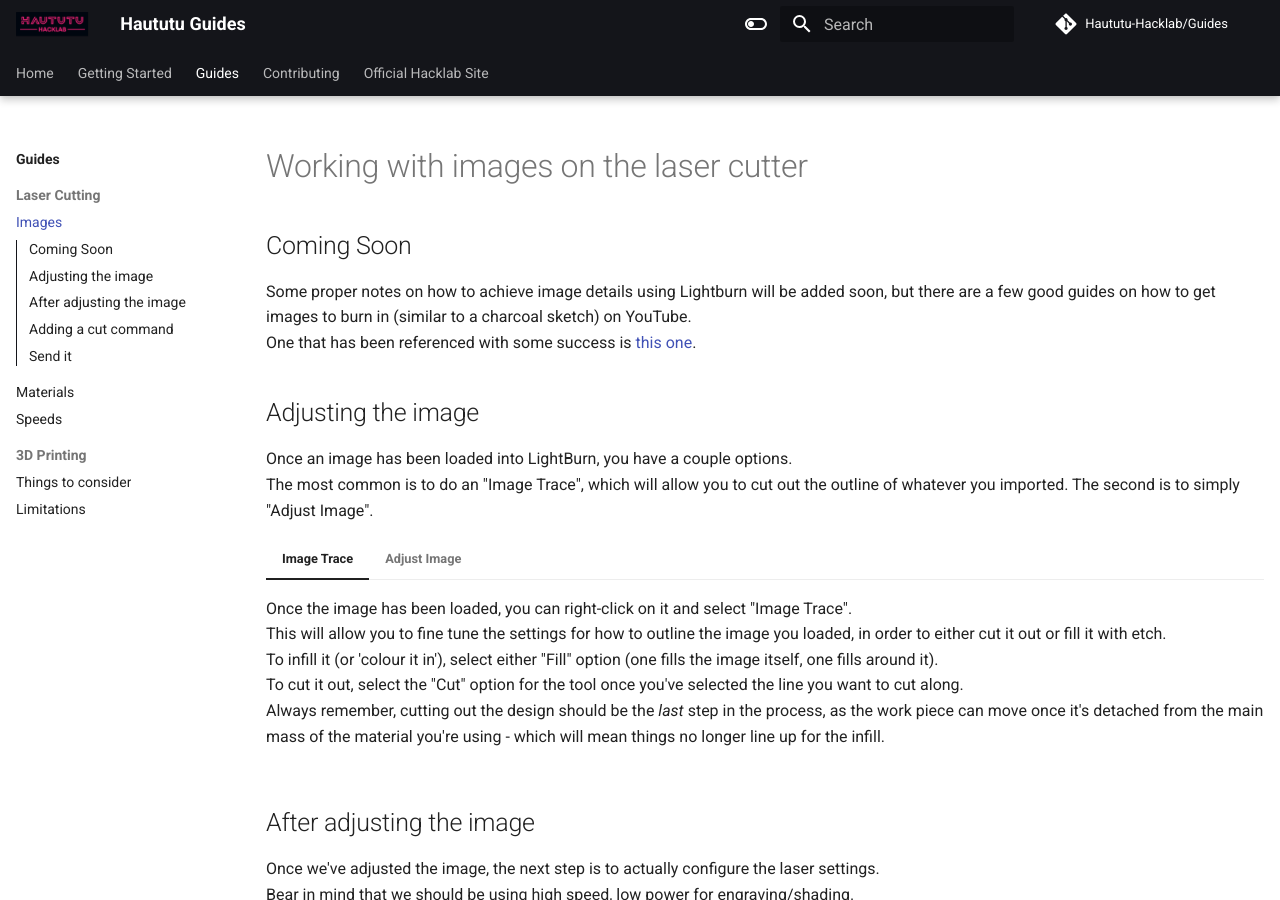
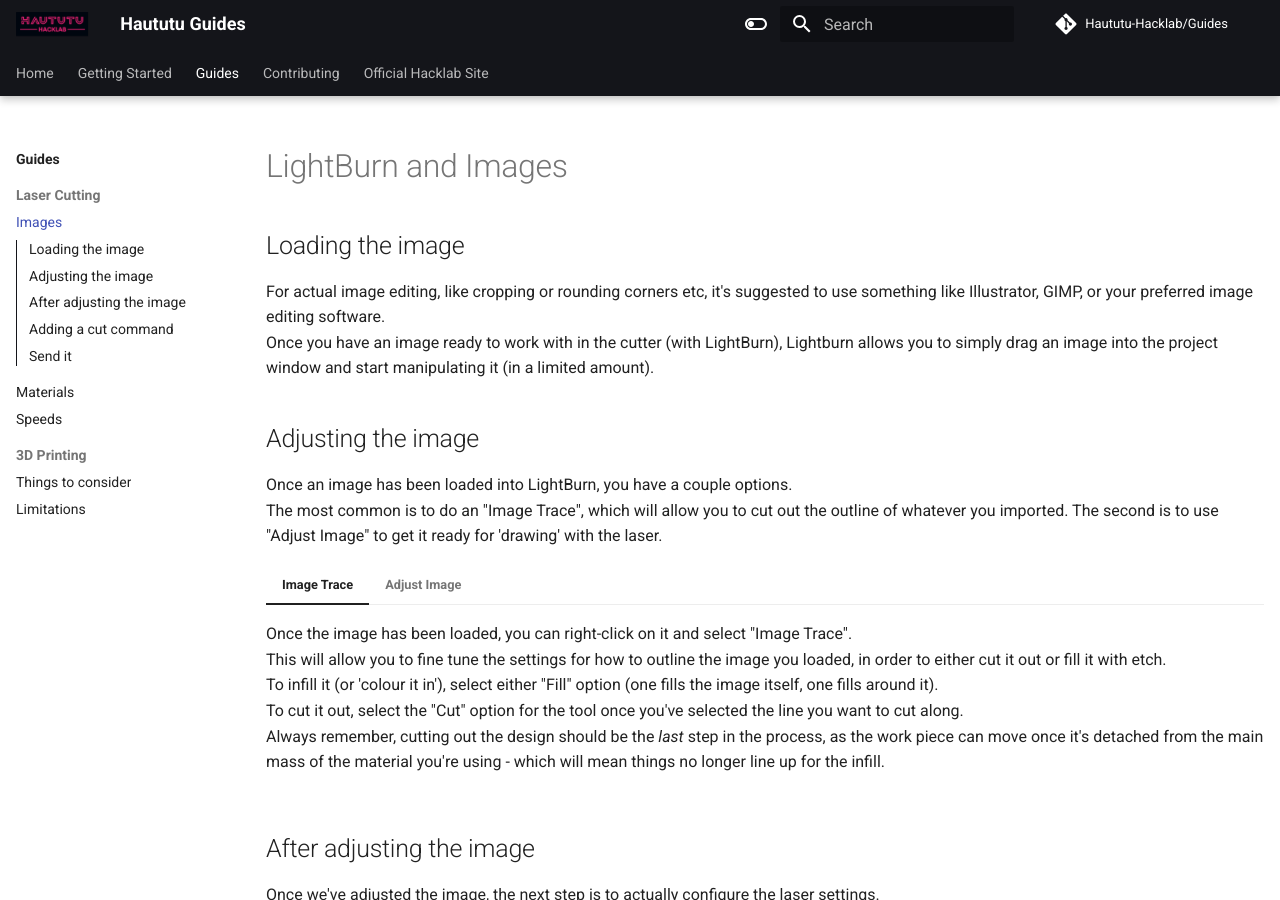
Before and after one commit to Haututu-Hacklab/Guides, an MkDocs documentation site: the page built from docs/guides/laser/images.md, in a window 1280 px wide and 900 px high. Built offline with MkDocs 1.6.1 and Material for MkDocs 9.7.7, drawn with Linux system fonts in a browser that asks for light colours; comment, search, counter and statistics services are not loaded.

Commit message:
Update image guide

```diff
--- a/docs/guides/laser/images.md
+++ b/docs/guides/laser/images.md
@@ -1,15 +1,14 @@
-# Working with images on the laser cutter
+# LightBurn and Images
 
-## Coming Soon
+## Loading the image
 
-Some proper notes on how to achieve image details using Lightburn will be added soon, but there are a few good guides on how to get images to burn in (similar to a charcoal sketch) on YouTube.
-One that has been referenced with some success is [this one](https://www.youtube.com/watch?v=P4to-VHA0do).
-
+For actual image editing, like cropping or rounding corners etc, it's suggested to use something like Illustrator, GIMP, or your preferred image editing software.
+Once you have an image ready to work with in the cutter (with LightBurn), Lightburn allows you to simply drag an image into the project window and start manipulating it (in a limited amount).
 
 ## Adjusting the image
 
 Once an image has been loaded into LightBurn, you have a couple options.
-The most common is to do an "Image Trace", which will allow you to cut out the outline of whatever you imported. The second is to simply "Adjust Image".
+The most common is to do an "Image Trace", which will allow you to cut out the outline of whatever you imported. The second is to use "Adjust Image" to get it ready for 'drawing' with the laser.
 
 === "Image Trace"
     Once the image has been loaded, you can right-click on it and select "Image Trace".
```
